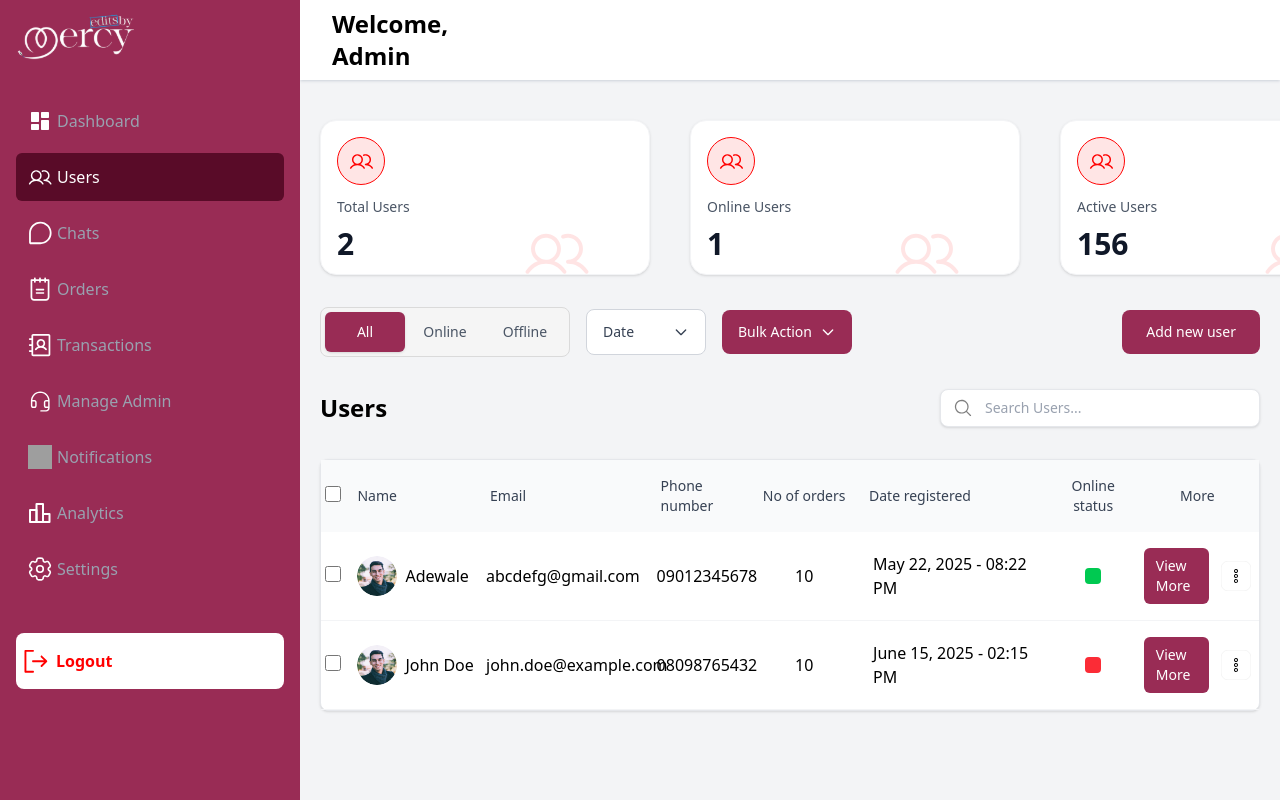
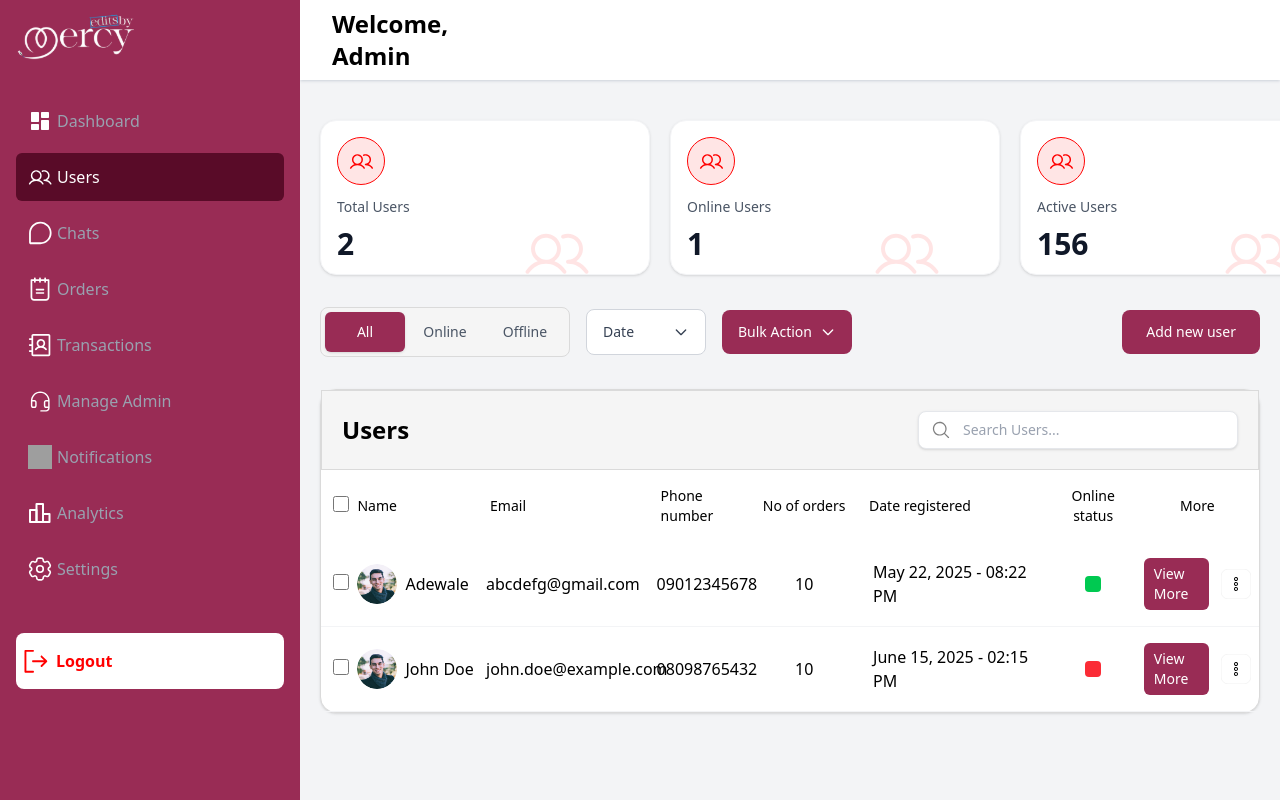
Before and after one commit to Muhammad-Umair-developer/Mercy-Dashboard, a React (Vite) app: page /users in a window 1280 px wide. Built offline with nearby package versions, Linux system fonts and the light colour scheme; sample sign-in values are in the browser's storage; grey boxes are pictures that could not be loaded.

Commit message:
users.tsx and UserTableRow.tsx file updated

```diff
--- a/src/components/UserTableRow.tsx
+++ b/src/components/UserTableRow.tsx
@@ -102,7 +102,7 @@ const UserTableRow = ({
           type="checkbox"
           checked={isSelected}
           onChange={(e) => onSelectChange(user.id, e.target.checked)}
-          className="w-4 h-4 text-purple-600 rounded border-gray-300 focus:ring-purple-500"
+          className="w-4 h-4 text-purple-600 rounded border-gray-300 ml-2 focus:ring-purple-500"
         />
       </td>
       <td className="px-2 py-4">
@@ -136,7 +136,7 @@ const UserTableRow = ({
               e.preventDefault();
               handleViewMore();
             }}
-            className="bg-[#992C55] cursor-pointer text-white py-2 px-3 rounded-md text-sm hover:bg-[#7d1f44] transition-colors font-medium flex justify-center items-center no-underline"
+            className="bg-[#992C55] cursor-pointer text-white py-1.5 px-2.5 rounded-md text-sm hover:bg-[#7d1f44] transition-colors font-medium flex justify-center items-center no-underline"
             style={{ width: "100px", textDecoration: "none" }}
           >
             View More
--- a/src/pages/users/users.tsx
+++ b/src/pages/users/users.tsx
@@ -112,7 +112,7 @@ const Users = () => {
     <>
       <div className="ml-5 mr-5 mt-10">
         {/* Cards Section */}
-        <div className="flex flex-row gap-10">
+        <div className="flex flex-row gap-5">
           {dynamicUserStatistics.map((stat) => (
             <div key={stat.id}>
               <UserCard
@@ -269,7 +269,83 @@ const Users = () => {
         </div>
 
         {/* Search Section */}
-        <div className="flex flex-row justify-between items-center mt-8">
+        {/* <div className="flex flex-row justify-between items-center mt-8">
+          <div>
+            <p className="font-bold text-2xl">Users</p>
+          </div>
+          <div>
+            <form onSubmit={handleSearchSubmit} className="relative">
+              <div className="relative flex items-center bg-white rounded-lg border border-gray-200 shadow-sm px-3 py-2 w-80 transition-all duration-200 hover:shadow-md focus-within:ring-2 focus-within:ring-blue-500 focus-within:border-blue-500">
+                <img
+                  src={images.MagnifyingGlass}
+                  alt="Search"
+                  className="w-5 h-5 text-gray-400 mr-3 flex-shrink-0"
+                />
+                <input
+                  type="text"
+                  placeholder="Search Users..."
+                  value={searchTerm}
+                  onChange={handleSearchChange}
+                  className="flex-1 outline-none text-sm text-gray-600 placeholder-gray-400 bg-transparent"
+                  disabled={isSearching}
+                />
+                {isSearching && (
+                  <div className="animate-spin rounded-full h-4 w-4 border-2 border-gray-300 border-t-blue-600 ml-2"></div>
+                )}
+                {searchTerm && !isSearching && (
+                  <button
+                    type="button"
+                    onClick={clearSearch}
+                    className="ml-2 text-gray-400 hover:text-gray-600 transition-colors"
+                  >
+                    <svg
+                      className="w-4 h-4"
+                      fill="none"
+                      stroke="currentColor"
+                      viewBox="0 0 24 24"
+                    >
+                      <path
+                        strokeLinecap="round"
+                        strokeLinejoin="round"
+                        strokeWidth={2}
+                        d="M6 18L18 6M6 6l12 12"
+                      />
+                    </svg>
+                  </button>
+                )}
+              </div>
+            </form>
+          </div>
+        </div> */}
+
+        {/* Search Results Summary */}
+        {searchTerm && (
+          <div className="mt-4 text-sm text-gray-600">
+            {isSearching ? (
+              <span>Searching...</span>
+            ) : (
+              <span>
+                Found {finalFilteredUsers.length} user
+                {finalFilteredUsers.length !== 1 ? "s" : ""} for "{searchTerm}"
+                {finalFilteredUsers.length === 0 && (
+                  <button
+                    onClick={clearSearch}
+                    className="ml-2 text-[#992C55] hover:text-[#7d1f44] underline cursor-pointer"
+                  >
+                    Clear search
+                  </button>
+                )}
+              </span>
+            )}
+          </div>
+        )}
+
+        {/* Users Table Section */}
+        <div className="mt-8 bg-white rounded-2xl shadow-sm border border-[#DADADA] max-w-full">
+
+
+
+<div className="flex flex-row justify-between items-center p-5 roundblack bg-[#F5F5F5] border  border-[#DADADA]">
           <div>
             <p className="font-bold text-2xl">Users</p>
           </div>
@@ -318,30 +394,7 @@ const Users = () => {
           </div>
         </div>
 
-        {/* Search Results Summary */}
-        {searchTerm && (
-          <div className="mt-4 text-sm text-gray-600">
-            {isSearching ? (
-              <span>Searching...</span>
-            ) : (
-              <span>
-                Found {finalFilteredUsers.length} user
-                {finalFilteredUsers.length !== 1 ? "s" : ""} for "{searchTerm}"
-                {finalFilteredUsers.length === 0 && (
-                  <button
-                    onClick={clearSearch}
-                    className="ml-2 text-[#992C55] hover:text-[#7d1f44] underline cursor-pointer"
-                  >
-                    Clear search
-                  </button>
-                )}
-              </span>
-            )}
-          </div>
-        )}
 
-        {/* Users Table Section */}
-        <div className="mt-8 bg-white rounded-lg shadow-sm border border-gray-200 max-w-full">
           <div className="w-full">
             {finalFilteredUsers.length === 0 && searchTerm ? (
               // No users found state
@@ -378,7 +431,7 @@ const Users = () => {
             ) : (
               // Users table
               <table className="w-full table-fixed">
-                <thead className="bg-gray-50">
+                <thead className="bg-white">
                   <tr>
                     <th className="px-1 py-4 text-left w-[3%]">
                       <input
@@ -388,28 +441,28 @@ const Users = () => {
                           finalFilteredUsers.length > 0
                         }
                         onChange={(e) => handleSelectAll(e.target.checked)}
-                        className="w-4 h-4 text-purple-600 rounded border-gray-300 focus:ring-purple-500"
+                        className="w-4 h-4 text-purple-600 rounded border-gray-300 ml-2 focus:ring-purple-500"
                       />
                     </th>
-                    <th className="px-2 py-4 text-left text-sm font-medium text-gray-700 w-[14%]">
+                    <th className="px-2 py-4 text-left text-sm font-medium text-black w-[14%]">
                       Name
                     </th>
-                    <th className="px-2 py-4 text-left text-sm font-medium text-gray-700 w-[18%]">
+                    <th className="px-2 py-4 text-left text-sm font-medium text-black w-[18%]">
                       Email
                     </th>
-                    <th className="px-2 py-4 text-left text-sm font-medium text-gray-700 w-[10%]">
+                    <th className="px-2 py-4 text-left text-sm font-medium text-black w-[10%]">
                       Phone number
                     </th>
-                    <th className="px-2 py-4 text-center text-sm font-medium text-gray-700 w-[12%]">
+                    <th className="px-2 py-4 text-center text-sm font-medium text-black w-[12%]">
                       No of orders
                     </th>
-                    <th className="px-2 py-4 text-left text-sm font-medium text-gray-700 w-[20%]">
+                    <th className="px-2 py-4 text-left text-sm font-medium text-black w-[20%]">
                       Date registered
                     </th>
-                    <th className="px-2 py-4 text-center text-sm font-medium text-gray-700 w-[9%]">
+                    <th className="px-2 py-4 text-center text-sm font-medium text-black w-[9%]">
                       Online status
                     </th>
-                    <th className="px-2 py-4 text-center text-sm font-medium text-gray-700 w-[13%]">
+                    <th className="px-2 py-4 text-center text-sm font-medium text-black w-[13%]">
                       More
                     </th>
                   </tr>
```
